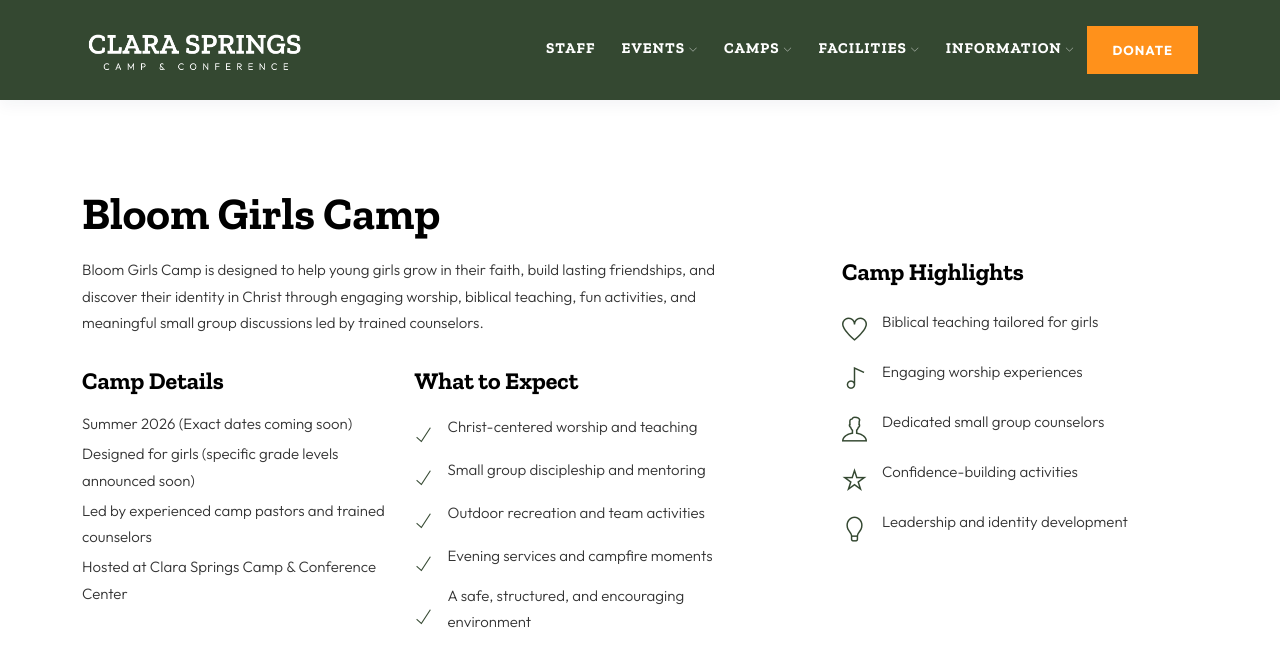
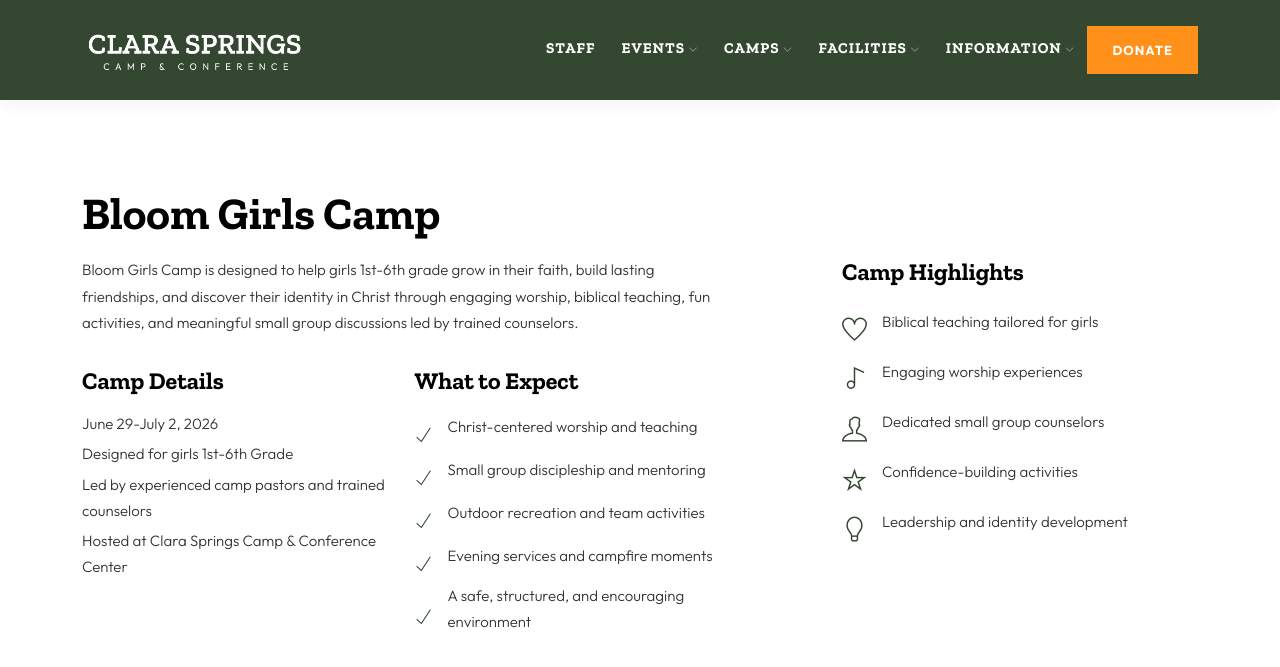
Before and after one commit to clerma/clarasprings, a Jekyll site: the page built from _camps/bloom-girls-camp.md, in a window 1280 px wide and 900 px high, scrolled down 834 px. Shown: the top 667 px of the window. Built offline with Jekyll 4.4.1, drawn with Linux system fonts in a browser that asks for light colours; some of the changed text lies outside the part shown.

Commit message:
Updated 1 file via CloudCannon.

```diff
--- a/_camps/bloom-girls-camp.md
+++ b/_camps/bloom-girls-camp.md
@@ -2,23 +2,22 @@
 layout: camp
 title: Bloom Girls Camp
 name: Bloom Girls Camp
-
 slider:
   overlay: 3
   images:
     - image: /assets/img/site-images/5333fdbe-caaf-4201-8e94-572c481988a8@2x.jpg
-
 description: >-
-  Bloom Girls Camp is designed to help young girls grow in their faith, build lasting friendships, and discover their identity in Christ through engaging worship, biblical teaching, fun activities, and meaningful small group discussions led by trained counselors.
-
+  Bloom Girls Camp is designed to help girls 1st-6th grade grow in their faith,
+  build lasting friendships, and discover their identity in Christ through
+  engaging worship, biblical teaching, fun activities, and meaningful small
+  group discussions led by trained counselors.
 camp_details:
   title: Camp Details
   items:
-    - Summer 2026 (Exact dates coming soon)
-    - Designed for girls (specific grade levels announced soon)
+    - June 29-July 2, 2026
+    - Designed for girls 1st-6th Grade
     - Led by experienced camp pastors and trained counselors
     - Hosted at Clara Springs Camp & Conference Center
-
 what_to_expect:
   title: What to Expect
   items:
@@ -27,7 +26,6 @@ what_to_expect:
     - Outdoor recreation and team activities
     - Evening services and campfire moments
     - A safe, structured, and encouraging environment
-
 highlights:
   - icon: ti-heart
     text: Biblical teaching tailored for girls
@@ -40,46 +38,51 @@ highlights:
   - icon: ti-light-bulb
     text: Leadership and identity development
 tickets:
-    - name: Early Registration
-      price: $160
-      wufoo_form_hash: "pk06viz1mq9r6i"
-      features:
-        - Register by 5/1/26
-        - July 23–25, 2026 (Thu–Sat)
-        - Includes worship, devotions, and all camp activities
-    - name: Late Registration
-      price: $170
-      wufoo_form_hash: "pk06viz1mq9r6i"
-      features:
-        - If not registered by 5/1/26
-        - July 23–25, 2026 (Thu–Sat)
-        - Includes worship, devotions, and all camp activities
+  - name: Early Registration
+    price: $205
+    wufoo_form_hash: pk06viz1mq9r6i
+    features:
+      - Register by 5/1/26
+      - June 29-July 2, 2026 (Monday-Thursday)
+      - Includes worship, devotions, and all camp activities
+  - name: Late Registration
+    price: $170
+    wufoo_form_hash: pk06viz1mq9r6i
+    features:
+      - If not registered by 5/1/26
+      - July 23–25, 2026 (Thu–Sat)
+      - Includes worship, devotions, and all camp activities
 faqs:
   - question: When will registration open?
-    answer: Registration details and dates will be announced soon. Check back regularly or contact our office for updates.
+    answer: Registration is NOW OPEN!
   - question: Who can attend Bloom Girls Camp?
-    answer: Bloom Girls Camp is designed for girls within the specified grade levels announced for the 2026 season.
+    answer: Bloom Girls Camp is designed for girls completed 1st grade-6th grade
   - question: What should campers bring?
-    answer: A full packing list will be provided after registration, including clothing, toiletries, Bible, and personal essentials.
+    answer: >-
+      A full packing list will be provided after registration, including
+      clothing, toiletries, Bible, and personal essentials.
   - question: Is it safe for my child?
-    answer: Safety is a top priority. All staff and counselors are trained, and structured supervision is provided throughout the week.
+    answer: >-
+      Safety is a top priority. All staff and counselors are trained, and
+      structured supervision is provided throughout the week.
   - question: How do I get more information?
-    answer: You can contact Clara Springs directly by phone or through our contact page for more details.
-wufoo_username: "clarasprings"
+    answer: >-
+      You can contact Clara Springs directly by phone or through our contact
+      page for more details.
+wufoo_username: clarasprings
 camp_forms:
-  - label: "Church Group Registration"
-    wufoo_form_hash: "x13orro1sl4v3u"
-    note: "Registering multiple campers from the same church?"
-  - label: "Individual Registration (Print & Mail)"
-    url: ""
-  - label: "Church Group Registration (Print & Mail)"
-    url: "/assets/documents/Summer_2026_Group_Reservation.pdf"
-  - label: "Permission Form"
-    url: "/assets/documents/2026_PermissionForm.pdf"
-    note: "Must be turned in the day of camp by all campers"
+  - label: Church Group Registration
+    wufoo_form_hash: x13orro1sl4v3u
+    note: Registering multiple campers from the same church?
+  - label: Individual Registration (Print & Mail)
+    url: ''
+  - label: Church Group Registration (Print & Mail)
+    url: /assets/documents/Summer_2026_Group_Reservation.pdf
+  - label: Permission Form
+    url: /assets/documents/2026_PermissionForm.pdf
+    note: Must be turned in the day of camp by all campers
 nav_hide: false
 ---
-
 <section class="pages section-padding" data-scroll-index="1">
   <div class="container">
     <div class="row">
```
